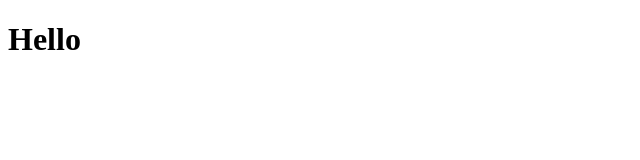
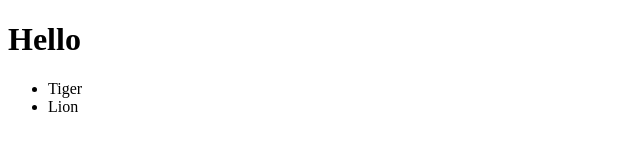
Before and after one commit to jonly03/demo_port, a plain HTML site: page index.html in a window 1280 px wide. Shown: the full height of the page, 0-640 px from the left. Drawn offline with Linux system fonts and the light colour scheme.

Commit message:
added a list of animals

```diff
--- a/index.html
+++ b/index.html
@@ -8,5 +8,9 @@
   </head>
   <body>
     <h1>Hello</h1>
+    <ul>
+      <li>Tiger</li>
+      <li>Lion</li>
+    </ul>
   </body>
 </html>
```
